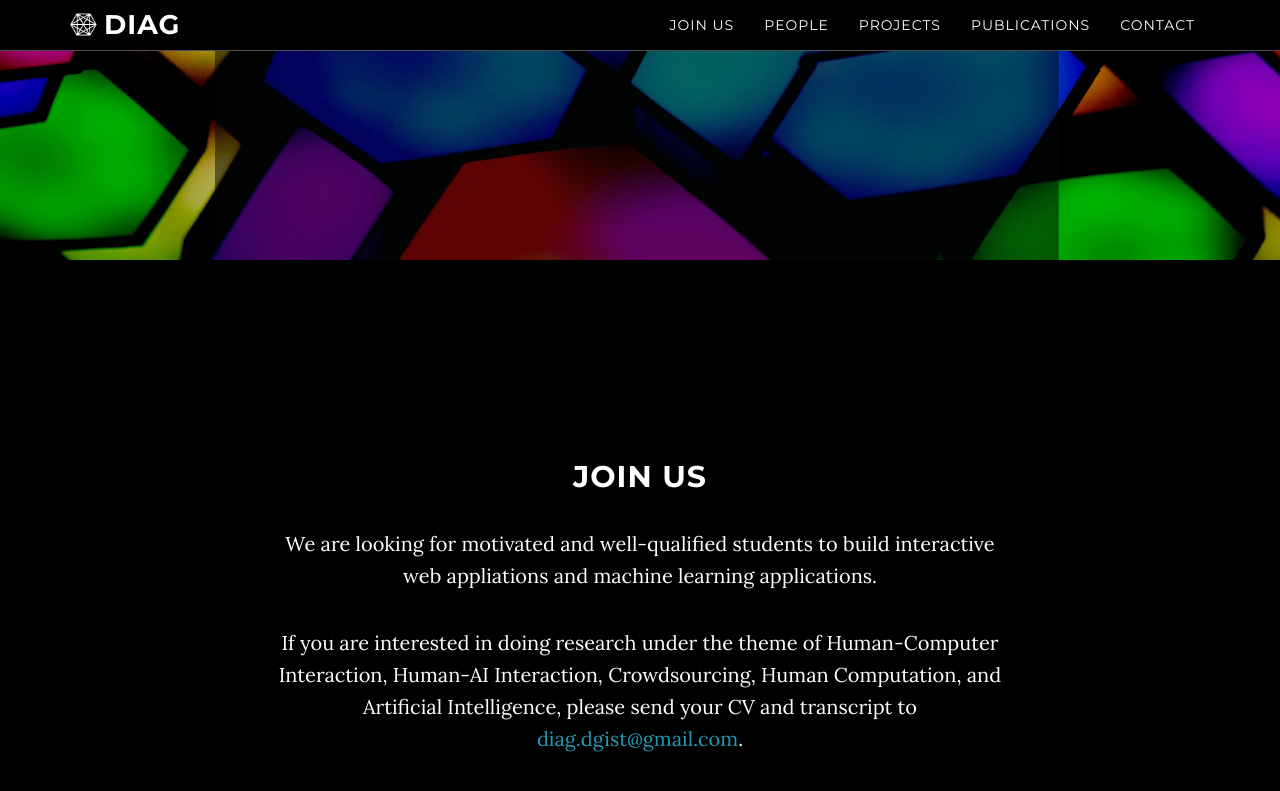
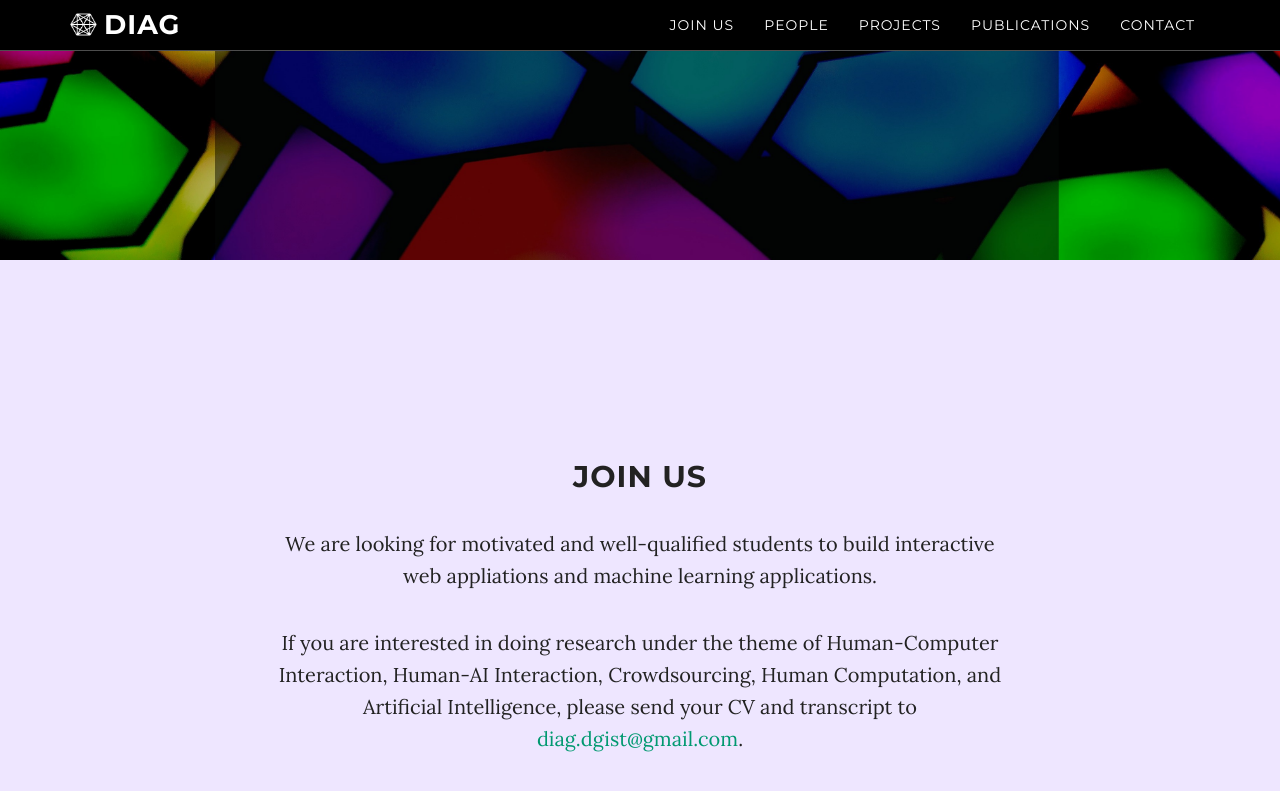
Before and after one commit to raflereak/diag-dgist.github.io, a Jekyll site: the page built from index.html, in a window 1280 px wide and 900 px high, scrolled down 640 px. Shown: the top 791 px of the window. Built offline with Jekyll 4.4.1, drawn with Linux system fonts in a browser that asks for light colours.

Commit message:
Update grayscale.css

```diff
--- a/_includes/css/grayscale.css
+++ b/_includes/css/grayscale.css
@@ -8,8 +8,8 @@ body {
     width: 100%;
     height: 100%;
     font-family: Lora,"Helvetica Neue",Helvetica,Arial,sans-serif;
-    color: #fff;
-    background-color: {{ site.color.primary-dark }};
+    color: #222;
+    background-color: #eee6ff;
 }
 
 html {
@@ -45,7 +45,7 @@ p {
 }
 
 a {
-    color: {{ site.color.links }};
+    color: #009970;
     -webkit-transition: all .2s ease-in-out;
     -moz-transition: all .2s ease-in-out;
     transition: all .2s ease-in-out;
```
